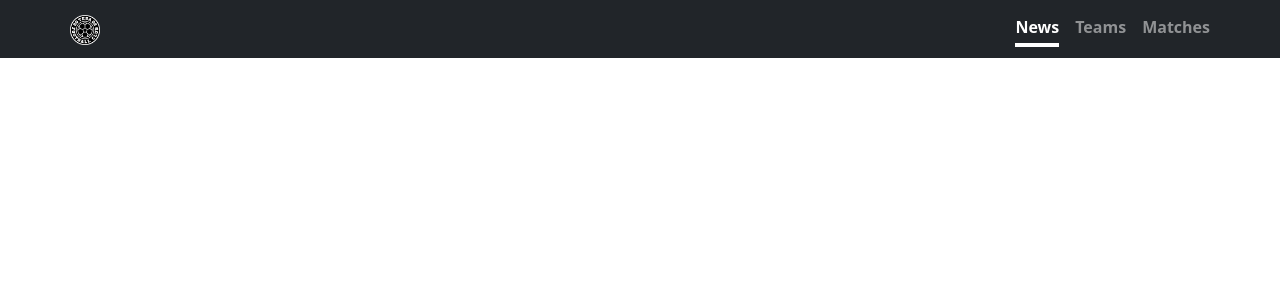
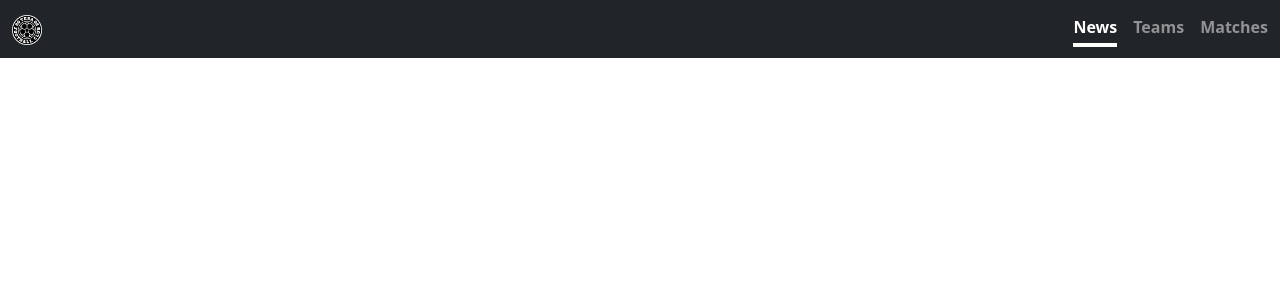
Before and after one commit to tesafc/tesafc.github.io, a Jekyll site: the page built from index.html, in a window 1280 px wide. Shown: the top 300 px of the page. Built offline with Jekyll 4.4.1, drawn with Linux system fonts in a browser that asks for light colours.

Commit message:
Update default.html

```diff
--- a/_layouts/default.html
+++ b/_layouts/default.html
@@ -21,8 +21,8 @@
     <link rel="stylesheet" href="{{ 'assets/stylesheet.css' | relative_url }}">
   </head>
   <body>
-    <div class="text-bg-dark">
-      <header class="navbar container-sm mx-auto">
+    <div class="container-fluid text-bg-dark">
+      <header class="navbar mx-auto">
         <a class="navbar-brand" href="{{ site.baseurl }}">
           <img src="{{ '/assets/img/logo-1_v2.png' | relative_url }}" width="30" height="30">
         </a>
```
